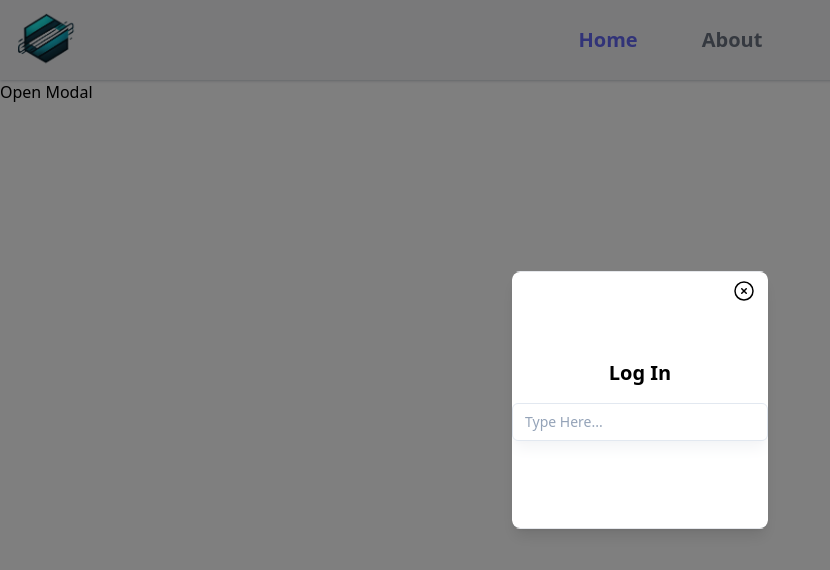
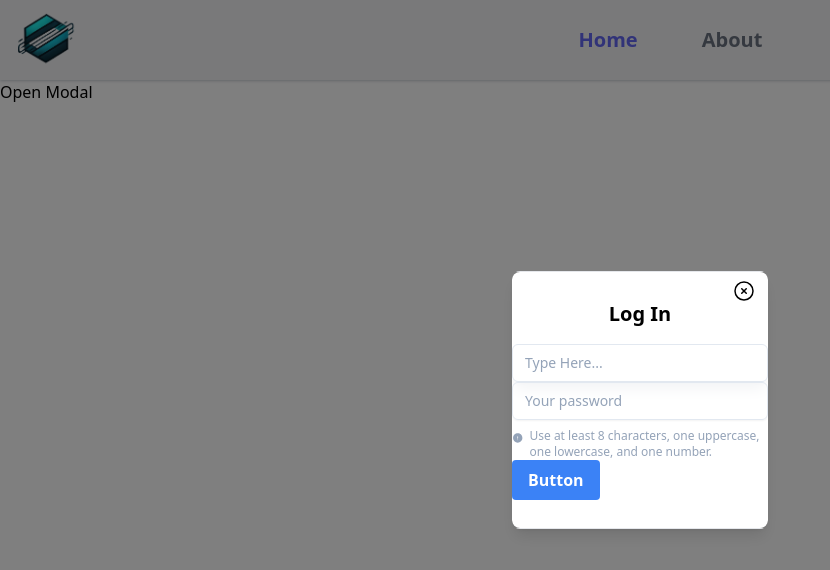
Before and after one commit to DootDoot4567/hack-demo, a SvelteKit app in the folder my-app/: page /home in a window 1280 px wide. Both pictures are taken after a click on the button "Open Modal". Shown: the top 570 px of the page, without its empty margins (0-830 px from the left). Built offline with nearby package versions, Linux system fonts and the light colour scheme.

Commit message:
added more inputs on modal pop ups

```diff
--- a/my-app/src/routes/Nested/FormInput.svelte
+++ b/my-app/src/routes/Nested/FormInput.svelte
@@ -22,7 +22,19 @@
                     placeholder="Type Here..."
                     class="w-full bg-transparent placeholder:text-slate-400 text-slate-700 text-sm border border-slate-200 rounded-md px-3 py-2 transition duration-300 ease focus:outline-none focus:border-slate-500 hover:border-slate-300 shadow-lg shadow-gray-100 ring-4 ring-transparent focus:ring-slate-100"
                 />
-
+                <input type="password"
+                    class="w-full pl-3 pr-3 py-2 bg-transparent placeholder:text-slate-400 text-slate-600 text-sm border border-slate-200 rounded-md transition duration-300 ease focus:outline-none focus:border-slate-400 hover:border-slate-300 shadow-sm focus:shadow"
+                    placeholder="Your password"
+                />
+                <p class="flex items-start mt-2 text-xs text-slate-400">
+                    <svg xmlns="http://www.w3.org/2000/svg" viewBox="0 0 24 24" fill="currentColor" class="w-5 h-5 mr-1.5">
+                        <path fill-rule="evenodd" d="M2.25 12c0-5.385 4.365-9.75 9.75-9.75s9.75 4.365 9.75 9.75-4.365 9.75-9.75 9.75S2.25 17.385 2.25 12ZM12 8.25a.75.75 0 0 1 .75.75v3.75a.75.75 0 0 1-1.5 0V9a.75.75 0 0 1 .75-.75Zm0 8.25a.75.75 0 1 0 0-1.5.75.75 0 0 0 0 1.5Z" clip-rule="evenodd" />
+                    </svg>
+                    Use at least 8 characters, one uppercase, one lowercase, and one number.
+                </p>
+                <button class="bg-blue-500 hover:bg-blue-700 text-white font-bold py-2 px-4 rounded">
+                    Button
+                </button>
             </div>
         </div>
     </div>
```
